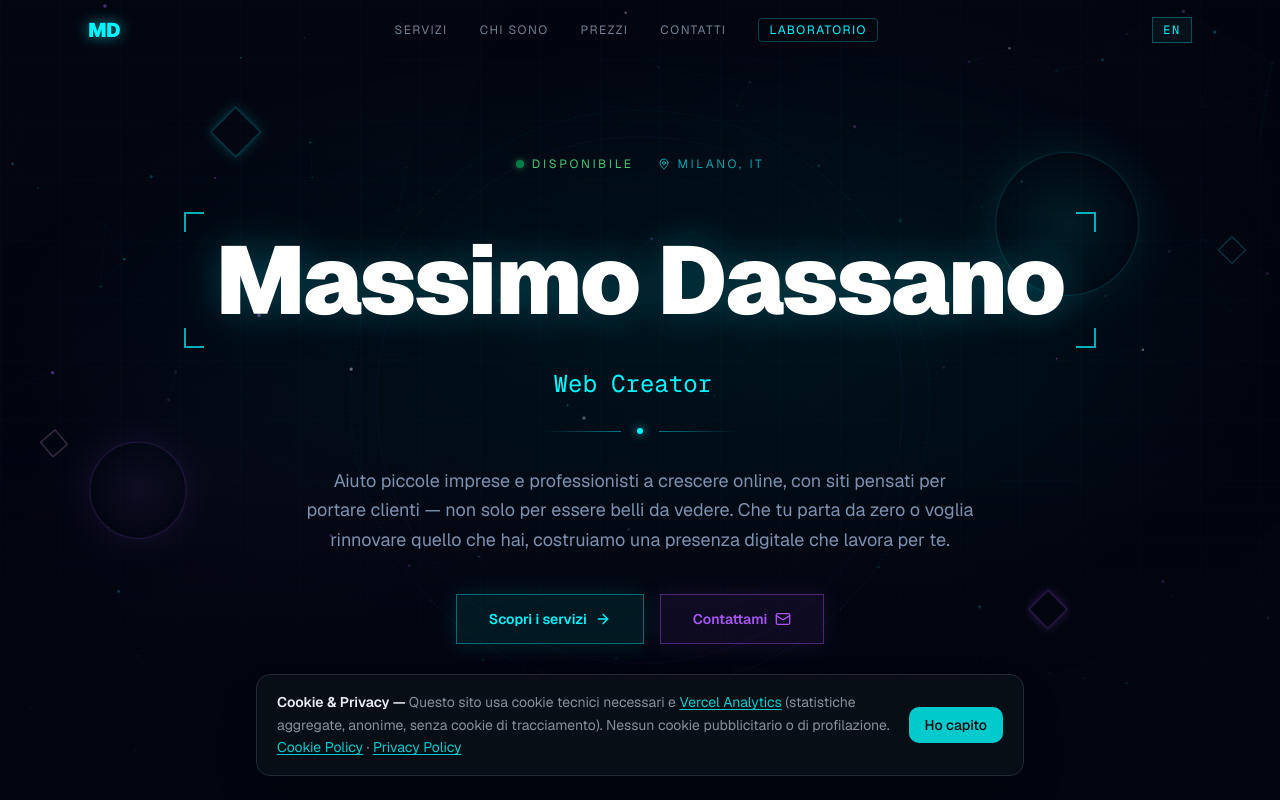
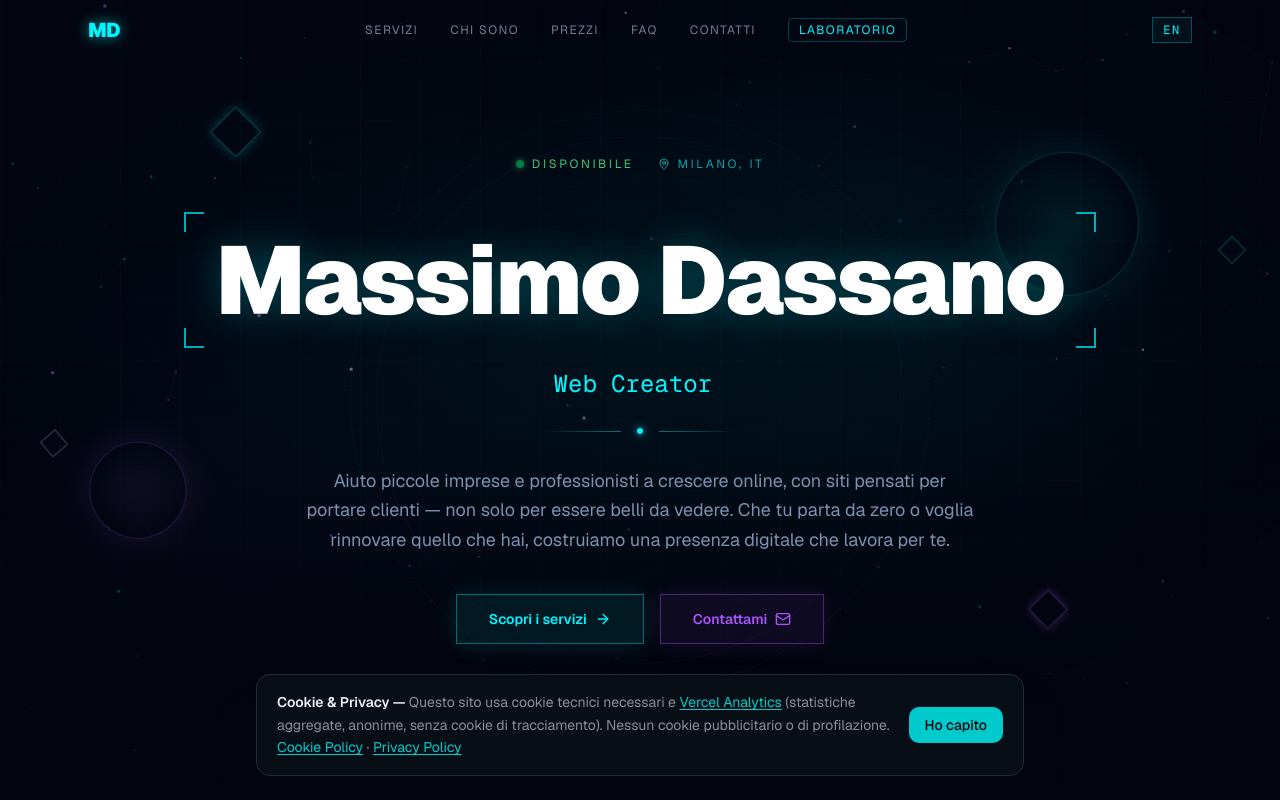
Before and after one commit to MaxDax84/CV_Massimo_Dassano, a Next.js app: page / in a window 1280 px wide. Shown: the top 800 px of the page. Built offline with nearby package versions, Linux system fonts and the light colour scheme.

Commit message:
Aggiunge FAQ al menu di navigazione (desktop + mobile)

```diff
--- a/app/page.tsx
+++ b/app/page.tsx
@@ -23,6 +23,7 @@ const homeT = {
       services: "Servizi",
       about: "Chi sono",
       pricing: "Prezzi",
+      faq: "FAQ",
       contact: "Contatti",
     },
     hero: {
@@ -172,6 +173,7 @@ const homeT = {
       services: "Services",
       about: "About me",
       pricing: "Pricing",
+      faq: "FAQ",
       contact: "Contact",
     },
     hero: {
@@ -581,6 +583,7 @@ function HomeNav() {
     { label: ht.nav.services, id: "servizi" },
     { label: ht.nav.about, id: "chi-sono" },
     { label: ht.nav.pricing, id: "pricing" },
+    { label: ht.nav.faq, id: "faq" },
     { label: ht.nav.contact, id: "contatto" },
   ]
 
```
